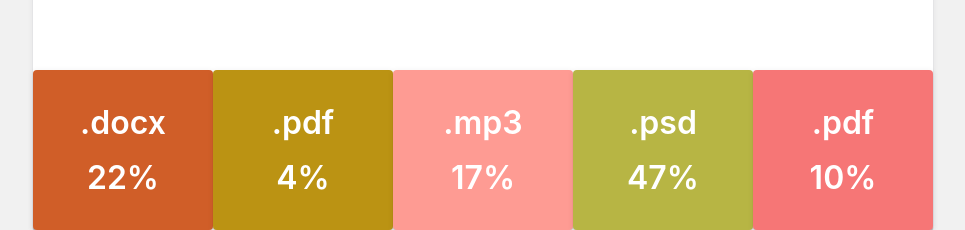
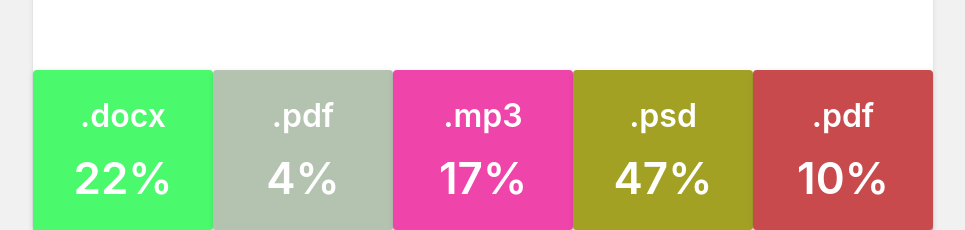
Before and after one commit to Aleksey-Dr/goit-react-woolf-hw-01-components, a React (Create React App) app: page / in a window 1280 px wide. Shown: the part 639-869 px from the top of the page, without its empty margins (157-1122 px from the left). Built offline with nearby package versions, Linux system fonts and the light colour scheme.

Commit message:
Fix task #2
Fix task #2

```diff
--- a/src/components/Statistics/Statistics.jsx
+++ b/src/components/Statistics/Statistics.jsx
@@ -11,13 +11,19 @@ const Statistics = ({ title, stats }) => {
 
             <ul className={css["stat-list"]}>
                 {stats.map(({
+                    id,
                     label,
                     percentage,
                 }) => {
+                    console.log(getRandomHexColor());
                     return (
-                        <li className={css.item} style={{backgroundColor: getRandomHexColor()}}>
-                            <span className={css.label}>{label}</span>
-                            <span className={css.percentage}>{percentage}%</span>
+                        <li
+                            key={ id }
+                            className={css.item}
+                            style={{ backgroundColor: getRandomHexColor() }}
+                        >
+                            <span className={css.label}>{ label }</span>
+                            <span className={css.percentage}>{ percentage }%</span>
                         </li>
                     );
                 })}
--- a/src/components/Statistics/Statistics.module.css
+++ b/src/components/Statistics/Statistics.module.css
@@ -19,8 +19,6 @@
 .stat-list {
     display: flex;
     list-style: none;
-
-    font-size: 32px;
 }
 
 .item {
@@ -43,4 +41,10 @@
 
 .label {
     margin-bottom: 16px;
+
+    font-size: 32px;
 }
+
+.percentage {
+    font-size: 44px;
+}
```
